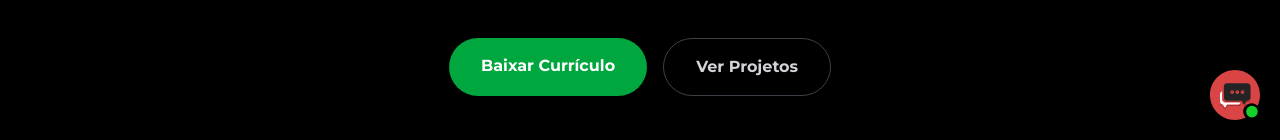
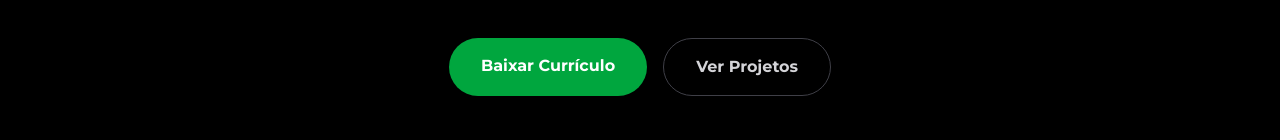
Before and after one commit to LucasDavid80/portifolio-lucas, a Next.js app in the folder frontend/: page / in a window 1280 px wide. Shown: the part 660-800 px from the top of the page. Built offline with nearby package versions, Linux system fonts and the light colour scheme.

Commit message:
refactor: escondendo botão de chat fixo

```diff
--- a/frontend/src/components/chat/chat.tsx
+++ b/frontend/src/components/chat/chat.tsx
@@ -1,9 +1,8 @@
-import Image from "next/image"
 
 export default function BotaoChat() {
     return (
         <div className="fixed bottom-5 right-5 cursor-pointer">
-            <Image src="/chat.svg" alt="Chat" width={50} height={50} />
+            {/* <Image src="/chat.svg" alt="Chat" width={50} height={50} /> */}
         </div>
     )
 
```
